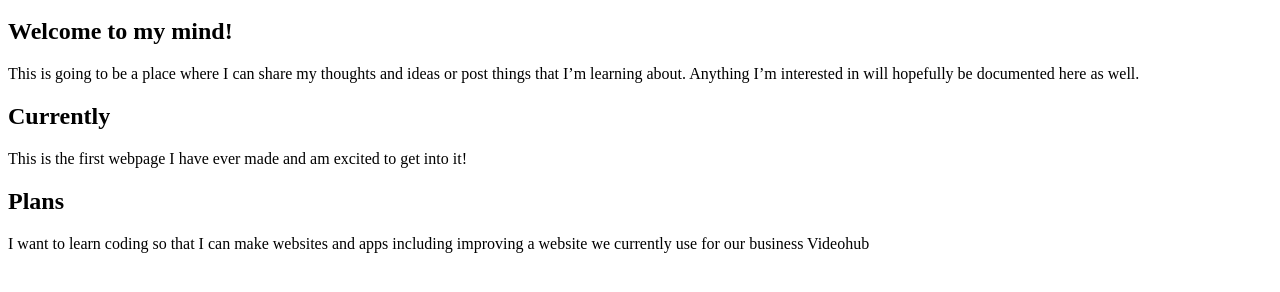
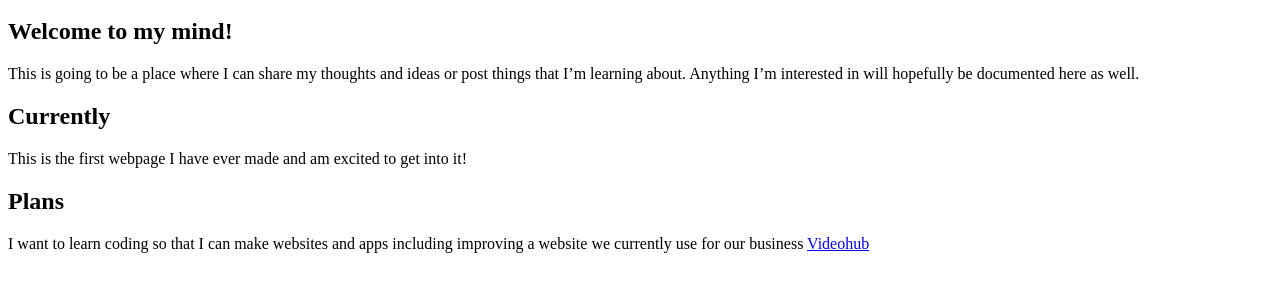
Before and after one commit to Mortonc1/Callicatarium, a plain HTML site: page index.htm in a window 1280 px wide. Shown: the part 48-340 px from the top of the page. Drawn offline with Linux system fonts and the light colour scheme.

Commit message:
Update index.htm

```diff
--- a/index.htm
+++ b/index.htm
@@ -11,6 +11,6 @@ Callicatarium
 This is the first webpage I have ever made and am excited to get into it!
 </p>
 <h2> Plans </h2>
-<p> I want to learn coding so that I can make websites and apps including improving a website we currently use for our business <a href"https://videohub.co.nz">Videohub</a></p>
+<p> I want to learn coding so that I can make websites and apps including improving a website we currently use for our business <a href="https://videohub.co.nz">Videohub</a></p>
 </body>
 </html>
```
